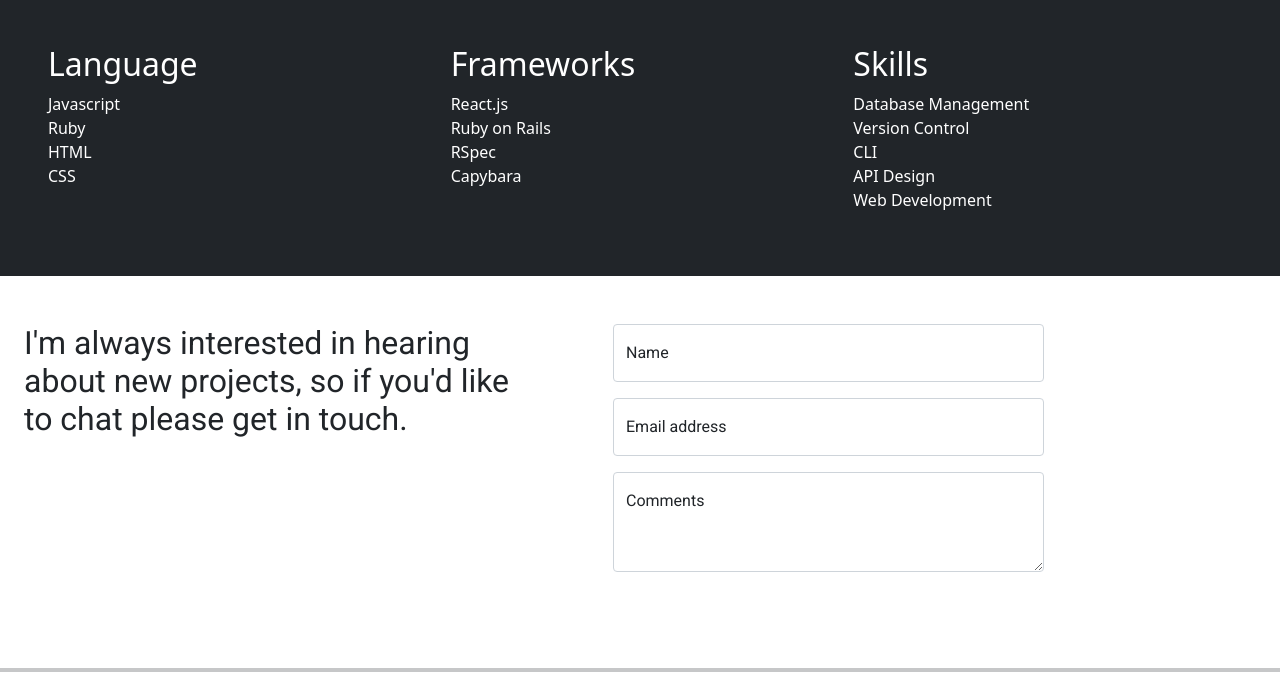
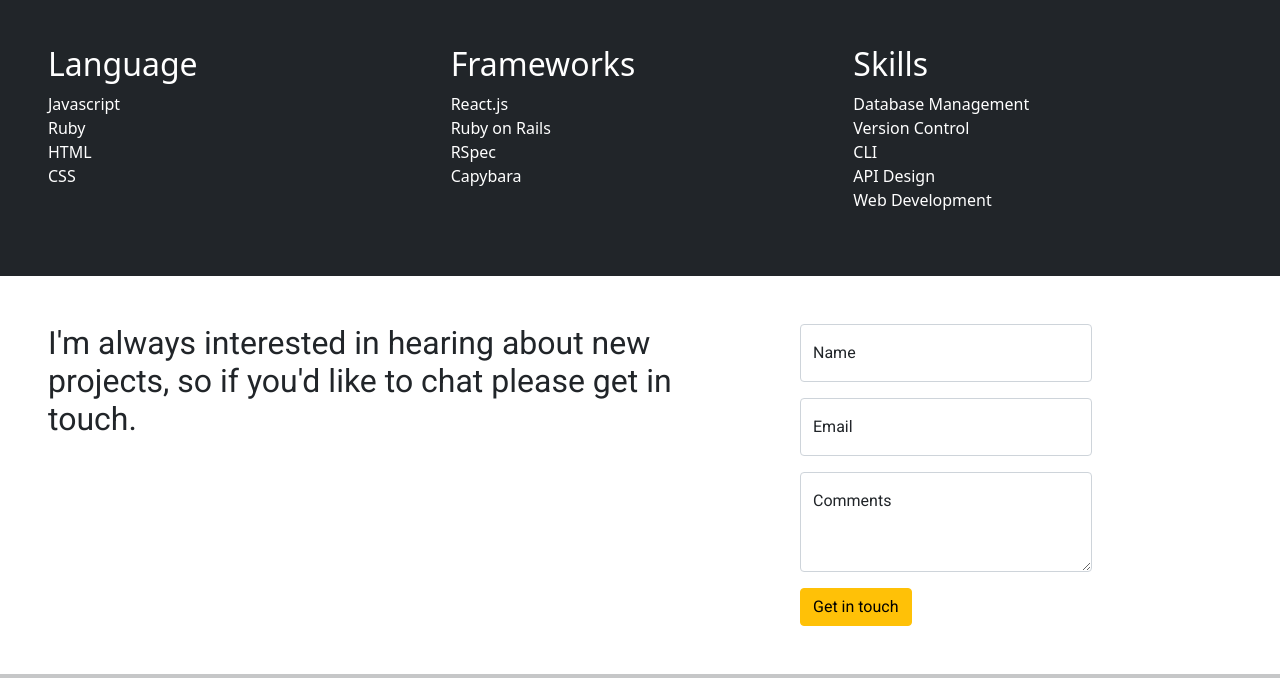
Before and after one commit to enmanuelbayen/Portfolio-with-Boostrap, a website: page index.html in a window 1280 px wide. Shown: the part 2756-3456 px from the top of the page. Drawn offline with nearby package versions, Linux system fonts and the light colour scheme.

Commit message:
Merge branches

```diff
--- a/index.html
+++ b/index.html
@@ -159,15 +159,16 @@
         </div>
       </div>
     </section>
+
     <section class="bg-dark text-light text-left">
       <div class="d-flex ms-5">
         <div class="mt-5">
           <h2 class="text-warning">About Us</h2>
           <p>Hello we are software developers! We can help you build a product, feature or website Look through some of my work and experience! If you like what you see and have a project you need coded, don’t hesitate to contact us.</p>
+          <button type="button" class="btn btn-warning">Get my resume</button>
         </div>
         <img class="img-fluid w-50" src="./aboutMe-img.png" alt="Background art">
       </div>
-
     </section>
 
     <div class="bg-dark text-white p-5">
@@ -197,10 +198,10 @@
       </div>
     </div>
     <div class="container row">
-    <div class="col mt-5">
+      <div class="col-md-8 ms-4 mt-5">
         <h2>I'm always interested in hearing about new projects, so if you'd like to chat please get in touch.</h2>
       </div>
-    <div class="col-md-5 offset-md-0 m-5">
+      <div class="col ms-7 ms-4 mt-5">
         <form>
           <div class="form-floating mb-3">
             <input type="name" class="form-control" id="floatingInput" placeholder="name@example.com">
@@ -208,12 +209,13 @@
           </div>
           <div class="form-floating mb-3">
             <input type="email" class="form-control" id="floatingInput" placeholder="name@example.com">
-          <label for="floatingInput">Email address</label>
+            <label for="floatingInput">Email</label>
           </div>
           <div class="form-floating">
-          <textarea class="form-control" placeholder="Leave a comment here" id="floatingTextarea2" style="height: 100px"></textarea>
+            <textarea class="form-control mb-3" placeholder="Leave a comment here" id="floatingTextarea2" style="height: 100px"></textarea>
             <label for="floatingTextarea2">Comments</label>
           </div>
+          <button type="button" class="btn btn-warning">Get in touch</button>
         </form>
       </div>
     </div>
@@ -239,10 +241,6 @@
         </div>
       </div>
     </div>
-
-
-
-
     <script src="https://cdn.jsdelivr.net/npm/bootstrap@5.0.2/dist/js/bootstrap.bundle.min.js" integrity="sha384-MrcW6ZMFYlzcLA8Nl+NtUVF0sA7MsXsP1UyJoMp4YLEuNSfAP+JcXn/tWtIaxVXM" crossorigin="anonymous"></script>
   </body>
 </html>
```
Lines whose indentation alone changed are shown as unchanged.
